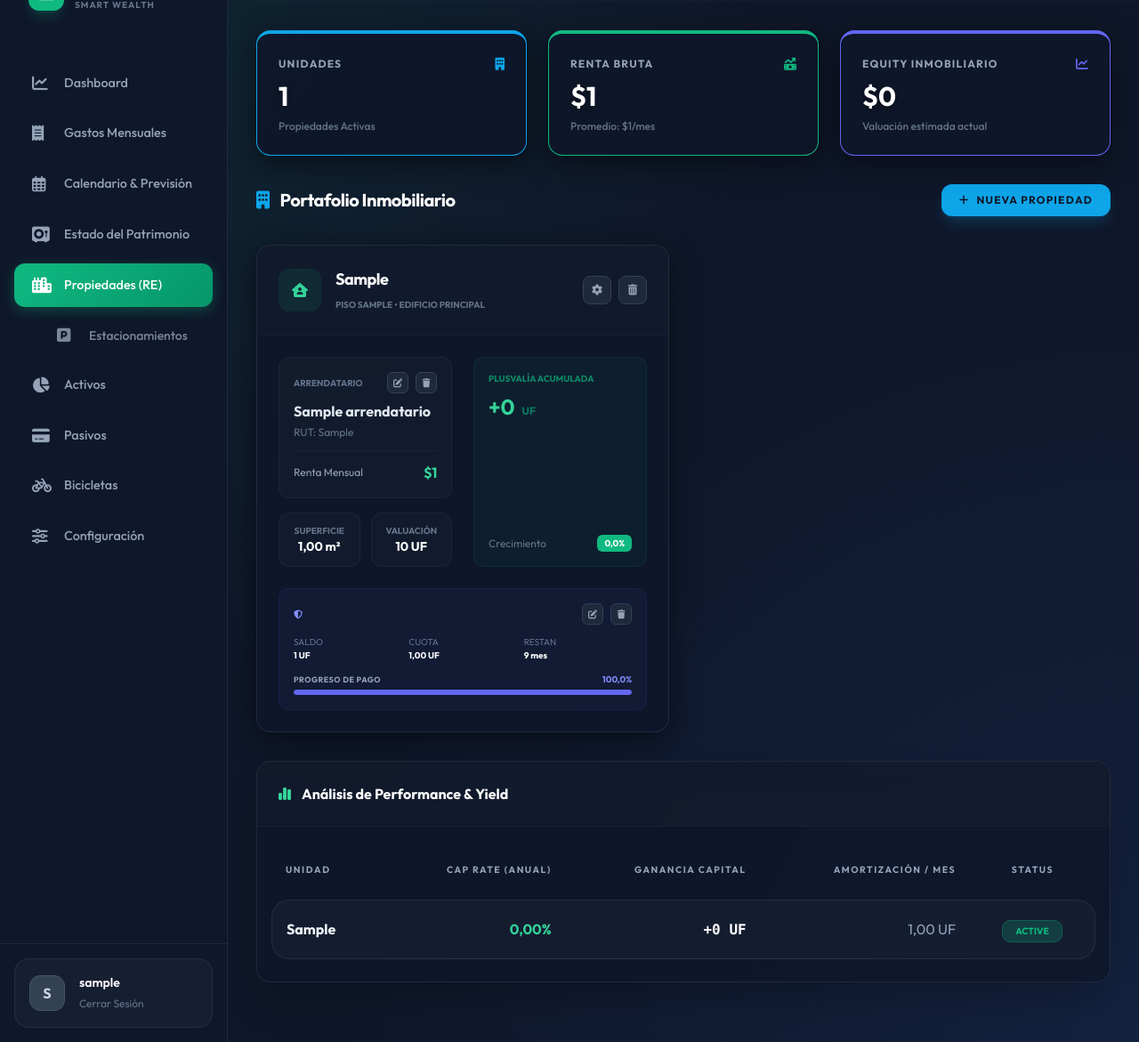
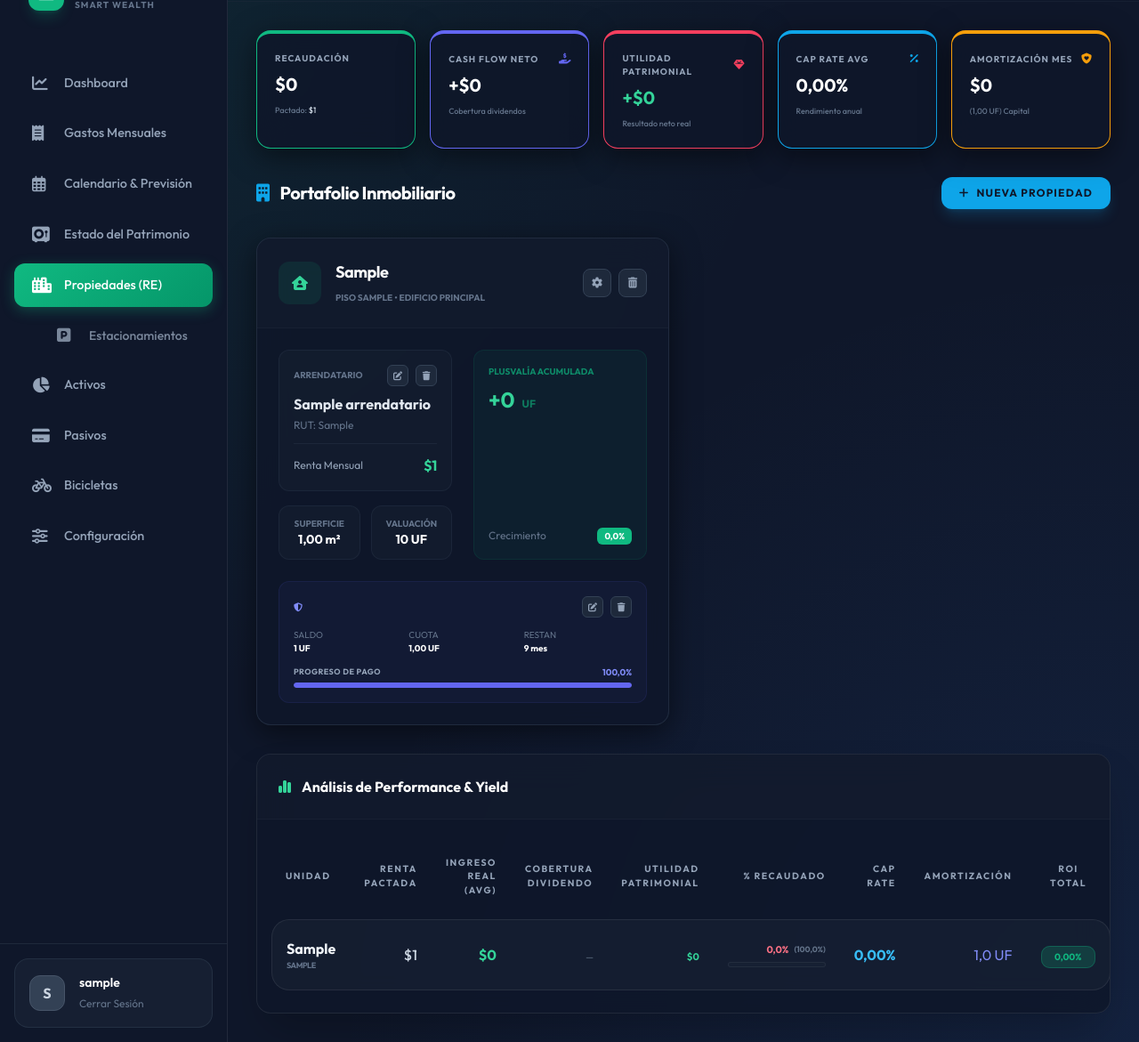
Before and after one commit to gusdrawn/personal_finance_ia, a Django app: page /dashboard/departamentos/ in a window 1280 px wide. Shown: the part 62-1233 px from the top of the page at 89% size. Run offline with Django 5.2, Linux system fonts and the light colour scheme; a user stored in the database is signed in; tables that the repository leaves empty hold one stand-in row (values such as "Sample post"); some libraries are stand-ins or nearby versions.

Commit message:
feat(real-estate): implement global metrics, dividend coverage and equity gain - Added `ensure_departamento_categories` to auto-sync income categories for Carga Masiva. - Implemented `Utilidad Patrimonial` (Equity Gain) metric: Cash Flow + Amortization. - Added `Dividend Coverage` calculation comparing real income vs mortgage payment. - Updated department dashboard with 5 new global card-stats:     * Total Real vs. Pactado Income.     * Portfolio Net Cash Flow.     * Total Monthly Equity Gain (Utilidad Patrimonial).     * Portfolio-wide Average Cap Rate.     * Total Monthly Principal Amortization (CLP and UF). - Refined ROI table with new columns, improved progress bars and color-coding. - Fixed CSS width bug in progress bars by enforcing dot decimal separator with `unlocalize`. - Added `subtract` template filter in core_extras.py.

```diff
--- a/core/templatetags/core_extras.py
+++ b/core/templatetags/core_extras.py
@@ -16,6 +16,14 @@ def divide(value, arg):
     except (ValueError, TypeError, ZeroDivisionError):
         return 0
 
+@register.filter
+def subtract(value, arg):
+    try:
+        return float(value) - float(arg)
+    except (ValueError, TypeError):
+        return 0
+
+
 @register.filter(name='split')
 def split(value, arg):
     return value.split(arg)
--- a/core/views.py
+++ b/core/views.py
@@ -37,6 +37,29 @@ def ensure_pasivos_for_products(user):
                 activo=True,
                 notas=f"Auto-generado desde Entidad Financiera: {prod.banco.nombre} - {prod.nombre}"
             )
+
+
+def ensure_departamento_categories(user):
+    """
+    Ensures each department has an INGRESO category for tracking rent payments.
+    """
+    from departamentos.models import Departamento
+    from gastos.models import CategoriaIngreso
+
+    deptos = Departamento.objects.filter(user=user)
+    for depto in deptos:
+        cat_nombre = f"Arriendo {depto.codigo}"
+        CategoriaIngreso.objects.get_or_create(
+            user=user,
+            nombre=cat_nombre,
+            tipo='INGRESO',
+            defaults={
+                'mostrar_en_carga_masiva': True,
+                'moneda_defecto': 'CLP',
+                'contabilizar': True,
+                'activo': True,
+            }
+        )
 
 
 @login_required
@@ -437,6 +460,9 @@ def departamentos(request):
     except TipoCambio.DoesNotExist:
         valor_uf = Decimal(0)
 
+    # Sync categories for departments if missing
+    ensure_departamento_categories(user)
+
     departamentos_qs = Departamento.objects.filter(user=user).prefetch_related(
         'arrendatario', 'credito_hipotecario'
     )
@@ -475,6 +501,10 @@ def departamentos(request):
             info['costo_admin'] = renta_esperada - ingreso_real if ingreso_real > 0 else Decimal(0)
             info['pct_admin'] = (info['costo_admin'] / renta_esperada * 100) if renta_esperada > 0 and ingreso_real > 0 else 0
 
+            # New Metric: % Ingreso vs Renta Mensual
+            info['pct_recaudacion'] = (ingreso_real / renta_esperada * 100) if renta_esperada > 0 else 0
+            info['missing_pct'] = max(0, 100 - info['pct_recaudacion'])
+
             valor_actual_clp = d.valor_actual_uf * valor_uf
             if valor_actual_clp > 0 and ingreso_real > 0:
                 info['roi_cashflow'] = float(ingreso_real * 12 / valor_actual_clp * 100)
@@ -485,10 +515,34 @@ def departamentos(request):
             if hasattr(d, 'credito_hipotecario'):
                 amort_mensual = d.credito_hipotecario.calcular_amortizacion_mensual() * valor_uf
                 info['roi_amort'] = float(amort_mensual * 12 / valor_actual_clp * 100) if valor_actual_clp > 0 else 0
+
+                # Dividend coverage metrics
+                dividendo_clp = d.credito_hipotecario.cuota_uf * valor_uf
+                info['dividendo_clp'] = dividendo_clp
+                info['cobertura_dividendo'] = (ingreso_real / dividendo_clp * 100) if dividendo_clp > 0 else 0
+                info['diferencia_dividendo'] = ingreso_real - dividendo_clp
+
+                # NEW: Utilidad Patrimonial (Cash Flow + Amortización)
+                # It represents the real gain after interests (Income - Interest)
+                info['utilidad_patrimonial'] = info['diferencia_dividendo'] + amort_mensual
             else:
                 info['roi_amort'] = 0
+                info['dividendo_clp'] = 0
+                info['cobertura_dividendo'] = 0
+                info['diferencia_dividendo'] = 0
+                info['utilidad_patrimonial'] = ingreso_real  # Without debt, entire income is gain (minus admin/tax costs already accounted in real income)
 
             info['roi_total'] = info['roi_cashflow'] + info['roi_amort']
+        else:
+            info['renta_esperada'] = 0
+            info['ingreso_real'] = 0
+            info['pct_recaudacion'] = 0
+            info['missing_pct'] = 100
+            info['dividendo_clp'] = 0
+            info['cobertura_dividendo'] = 0
+            info['diferencia_dividendo'] = 0
+            info['utilidad_patrimonial'] = 0
+            info['roi_total'] = 0
 
         deptos_con_roi.append(info)
 
@@ -497,10 +551,32 @@ def departamentos(request):
         tipo='CREDITO_HIPOTECARIO', activo=True
     ).select_related('banco')
 
+    # Calculate Global Portfolio Metrics for Cards
+    total_ingreso_real = sum(i['ingreso_real'] for i in deptos_con_roi)
+    total_renta_pactada = sum(i['renta_esperada'] for i in deptos_con_roi)
+    total_cobertura_dividendo = sum(i['diferencia_dividendo'] for i in deptos_con_roi)
+    total_utilidad_patrimonial = sum(i['utilidad_patrimonial'] for i in deptos_con_roi)
+
+    total_amort_uf = sum(
+        d.credito_hipotecario.calcular_amortizacion_mensual()
+        for d in departamentos_qs if hasattr(d, 'credito_hipotecario')
+    )
+    total_amort_clp = total_amort_uf * valor_uf
+
+    # Average Cap Rate (weighted by current market value)
+    total_value_clp = sum(i['valor_clp'] for i in deptos_con_roi)
+    avg_cap_rate = float(total_ingreso_real * 12 / total_value_clp * 100) if total_value_clp > 0 else 0
+
     context = {
         'departamentos': departamentos_qs,
         'deptos_con_roi': deptos_con_roi,
-        'total_arriendos': total_arriendos,
+        'total_arriendos': total_renta_pactada,
+        'total_ingreso_real': total_ingreso_real,
+        'total_cobertura_dividendo': total_cobertura_dividendo,
+        'total_utilidad_patrimonial': total_utilidad_patrimonial,
+        'total_amort_clp': total_amort_clp,
+        'total_amort_uf': total_amort_uf,
+        'avg_cap_rate': avg_cap_rate,
         'promedio_arriendo': promedio_arriendo,
         'total_valor_actual': total_valor_actual,
         'tipo_cambio': valor_uf,
@@ -661,12 +737,23 @@ def crear_departamento(request):
 @login_required
 def editar_departamento(request, pk):
     depto = Departamento.objects.get(pk=pk, user=request.user)
+    old_codigo = depto.codigo
+
     depto.codigo = request.POST.get('codigo')
     depto.piso = request.POST.get('piso')
     depto.metros_cuadrados = request.POST.get('metros_cuadrados')
     depto.valor_compra_uf = request.POST.get('valor_compra_uf')
     depto.valor_actual_uf = request.POST.get('valor_actual_uf')
     depto.save()
+
+    # Sync category name if code changed
+    if old_codigo != depto.codigo:
+        old_cat_nombre = f"Arriendo {old_codigo}"
+        new_cat_nombre = f"Arriendo {depto.codigo}"
+        CategoriaIngreso.objects.filter(
+            user=request.user, nombre=old_cat_nombre, tipo='INGRESO'
+        ).update(nombre=new_cat_nombre)
+
     return redirect('departamentos')
 
 
--- a/templates/departamentos.html
+++ b/templates/departamentos.html
@@ -1,36 +1,59 @@
 {% extends 'base.html' %}
 {% load core_extras %}
+{% load l10n %}
 
 {% block title %}Departamentos - FinanzasPersonalesIA{% endblock %}
 {% block page_title %}Real Estate Portfolio{% endblock %}
 
 {% block content %}
-<div class="grid grid-cols-1 md:grid-cols-3 gap-6 mb-8">
-    <div class="glass p-6 rounded-2xl border-t-4 border-sky-500 card-stat">
+<div class="grid grid-cols-1 md:grid-cols-3 lg:grid-cols-5 gap-4 mb-8">
+    <div class="glass p-5 rounded-2xl border-t-4 border-emerald-500 card-stat">
         <div class="flex items-center justify-between mb-2">
-            <span class="text-slate-400 text-xs font-bold uppercase tracking-widest">Unidades</span>
-            <i class="fas fa-building text-sky-500 text-sm"></i>
+            <span class="text-slate-400 text-[10px] font-bold uppercase tracking-widest">Recaudación</span>
+            <i class="fas fa-money-bill-get text-emerald-500 text-xs"></i>
         </div>
-        <p class="text-3xl font-bold text-white">{{ departamentos|length }}</p>
-        <p class="text-xs text-slate-500 mt-2 font-medium">Propiedades Activas</p>
+        <p class="text-xl font-bold text-white">${{ total_ingreso_real|floatformat:0 }}</p>
+        <p class="text-[9px] text-slate-500 mt-2 font-medium">Pactado: <span class="text-slate-300">${{ total_arriendos|floatformat:0 }}</span></p>
     </div>
 
-    <div class="glass p-6 rounded-2xl border-t-4 border-emerald-500 card-stat">
+    <div class="glass p-5 rounded-2xl border-t-4 border-indigo-500 card-stat">
         <div class="flex items-center justify-between mb-2">
-            <span class="text-slate-400 text-xs font-bold uppercase tracking-widest">Renta Bruta</span>
-            <i class="fas fa-money-bill-trend-up text-emerald-500 text-sm"></i>
+            <span class="text-slate-400 text-[10px] font-bold uppercase tracking-widest">Cash Flow Neto</span>
+            <i class="fas fa-hand-holding-dollar text-indigo-500 text-xs"></i>
         </div>
-        <p class="text-3xl font-bold text-white">${{ total_arriendos|floatformat:0|default:"0" }}</p>
-        <p class="text-xs text-slate-500 mt-2 font-medium">Promedio: ${{ promedio_arriendo|floatformat:0|default:"0" }}/mes</p>
+        <p class="text-xl font-bold {% if total_cobertura_dividendo >= 0 %}text-white{% else %}text-rose-400{% endif %}">
+            {% if total_cobertura_dividendo >= 0 %}+{% endif %}${{ total_cobertura_dividendo|floatformat:0 }}
+        </p>
+        <p class="text-[9px] text-slate-500 mt-2 font-medium text-indigo-400">Cobertura dividendos</p>
     </div>
 
-    <div class="glass p-6 rounded-2xl border-t-4 border-indigo-500 card-stat">
+    <div class="glass p-5 rounded-2xl border-t-4 border-rose-500 card-stat">
         <div class="flex items-center justify-between mb-2">
-            <span class="text-slate-400 text-xs font-bold uppercase tracking-widest">Equity Inmobiliario</span>
-            <i class="fas fa-chart-line text-indigo-500 text-sm"></i>
+            <span class="text-slate-400 text-[10px] font-bold uppercase tracking-widest">Utilidad Patrimonial</span>
+            <i class="fas fa-gem text-rose-500 text-xs"></i>
         </div>
-        <p class="text-3xl font-bold text-white">${{ total_valor_actual|floatformat:0|default:"0" }}</p>
-        <p class="text-xs text-slate-500 mt-2 font-medium">Valuación estimada actual</p>
+        <p class="text-xl font-bold text-emerald-400">
+            +${{ total_utilidad_patrimonial|floatformat:0 }}
+        </p>
+        <p class="text-[9px] text-slate-500 mt-2 font-medium">Resultado neto real</p>
+    </div>
+
+    <div class="glass p-5 rounded-2xl border-t-4 border-sky-500 card-stat">
+        <div class="flex items-center justify-between mb-2">
+            <span class="text-slate-400 text-[10px] font-bold uppercase tracking-widest">Cap Rate Avg</span>
+            <i class="fas fa-percent text-sky-500 text-xs"></i>
+        </div>
+        <p class="text-xl font-bold text-white">{{ avg_cap_rate|floatformat:2 }}%</p>
+        <p class="text-[9px] text-slate-500 mt-2 font-medium">Rendimiento anual</p>
+    </div>
+
+    <div class="glass p-5 rounded-2xl border-t-4 border-amber-500 card-stat">
+        <div class="flex items-center justify-between mb-2">
+            <span class="text-slate-400 text-[10px] font-bold uppercase tracking-widest">Amortización Mes</span>
+            <i class="fas fa-shield-heart text-amber-500 text-xs"></i>
+        </div>
+        <p class="text-xl font-bold text-white">${{ total_amort_clp|floatformat:0 }}</p>
+        <p class="text-[9px] text-slate-500 mt-2 font-medium">({{ total_amort_uf|floatformat:2 }} UF) Capital</p>
     </div>
 </div>
 
@@ -212,35 +235,81 @@
             <thead>
                 <tr>
                     <th class="text-left">Unidad</th>
-                    <th class="text-right">Cap Rate (Anual)</th>
-                    <th class="text-right">Ganancia Capital</th>
-                    <th class="text-right">Amortización / Mes</th>
-                    <th class="text-center">Status</th>
+                    <th class="text-right">Renta Pactada</th>
+                    <th class="text-right">Ingreso Real (Avg)</th>
+                    <th class="text-right">Cobertura Dividendo</th>
+                    <th class="text-right">Utilidad Patrimonial</th>
+                    <th class="text-right">% Recaudado</th>
+                    <th class="text-right">Cap Rate</th>
+                    <th class="text-right">Amortización</th>
+                    <th class="text-center">ROI Total</th>
                 </tr>
             </thead>
             <tbody>
-                {% for depto in departamentos %}
+                {% for item in deptos_con_roi %}
                 <tr>
-                    <td><span class="font-bold text-slate-100">{{ depto.codigo }}</span></td>
+                    <td>
+                        <div class="flex flex-col">
+                            <span class="font-bold text-slate-100">{{ item.depto.codigo }}</span>
+                            <span class="text-[9px] text-slate-500 uppercase font-black uppercase tracking-tighter line-clamp-1">{{ item.depto.piso }}</span>
+                        </div>
+                    </td>
+                    <td class="text-right text-slate-300 font-medium">
+                        ${{ item.renta_esperada|floatformat:0|default:"0" }}
+                    </td>
                     <td class="text-right text-emerald-400 font-bold">
-                        {% if depto.arrendatario %}
-                            {{ depto.arrendatario.monto_arriendo_clp|multiply:12|divide:tipo_cambio|divide:depto.valor_actual_uf|multiply:100|floatformat:2 }}%
+                        ${{ item.ingreso_real|floatformat:0|default:"0" }}
+                    </td>
+                    <td class="text-right">
+                        {% if item.dividendo_clp > 0 %}
+                        <div class="flex flex-col items-end">
+                            <span class="text-[11px] font-black {% if item.diferencia_dividendo >= 0 %}text-emerald-400{% else %}text-rose-400{% endif %}">
+                                {% if item.diferencia_dividendo >= 0 %}+{% endif %}${{ item.diferencia_dividendo|floatformat:0 }}
+                            </span>
+                            <span class="text-[9px] text-slate-500 font-bold">
+                                {{ item.cobertura_dividendo|floatformat:1 }}%
+                            </span>
+                        </div>
+                        {% else %}
+                        <span class="text-[10px] uppercase font-black text-slate-600 tracking-tighter">—</span>
+                        {% endif %}
+                    </td>
+                    <td class="text-right">
+                        <span class="text-[11px] font-black {% if item.utilidad_patrimonial >= 0 %}text-emerald-400{% else %}text-rose-400{% endif %}">
+                            ${{ item.utilidad_patrimonial|floatformat:0 }}
+                        </span>
+                    </td>
+                    <td class="text-right">
+                        <div class="flex flex-col items-end min-w-[110px]">
+                            <div class="flex items-center space-x-1.5 mb-1.5">
+                                <span class="text-[11px] font-black {% if item.pct_recaudacion >= 100 %}text-emerald-400{% elif item.pct_recaudacion > 0 %}text-amber-400{% else %}text-rose-400{% endif %}">
+                                    {{ item.pct_recaudacion|floatformat:1 }}%
+                                </span>
+                                <span class="text-[9px] text-slate-500 font-bold">
+                                    ({{ item.missing_pct|floatformat:1 }}%)
+                                </span>
+                            </div>
+                            <div class="w-full h-1.5 bg-slate-800/50 rounded-full overflow-hidden shadow-inner border border-white/5">
+                                <div class="h-full {% if item.pct_recaudacion >= 100 %}bg-emerald-500 shadow-[0_0_8px_rgba(16,185,129,0.4)]{% elif item.pct_recaudacion > 0 %}bg-amber-500 shadow-[0_0_8px_rgba(245,158,11,0.4)]{% else %}bg-rose-500{% endif %}" style="width: {{ item.pct_recaudacion|unlocalize }}%"></div>
+                            </div>
+                        </div>
+                    </td>
+                    <td class="text-right text-sky-400 font-bold">
+                        {% if item.depto.arrendatario %}
+                            {{ item.roi_cashflow|floatformat:2 }}%
                         {% else %}
                             0.00%
                         {% endif %}
                     </td>
-                    <td class="text-right">
-                        <span class="text-white font-mono font-bold">+{{ depto.ganancia_capital_uf|floatformat:0 }} UF</span>
-                    </td>
-                    <td class="text-right text-slate-400">
-                        {% if depto.credito_hipotecario %}
-                            {{ depto.credito_hipotecario.calcular_amortizacion_mensual|floatformat:2 }} UF
+                    <td class="text-right text-indigo-400">
+                        {% if item.depto.credito_hipotecario %}
+                            {{ item.depto.credito_hipotecario.calcular_amortizacion_mensual|floatformat:1 }} UF
                         {% else %}
-                            <span class="text-[10px] uppercase font-bold tracking-widest text-slate-600">Free & Clear</span>
+                            <span class="text-[9px] uppercase font-bold text-slate-600">No Debt</span>
                         {% endif %}
                     </td>
                     <td class="text-center">
-                        <span class="badge badge-primary">Active</span>
+                        <span class="badge {% if item.roi_total > 5 %}badge-emerald{% else %}badge-primary{% endif %}">{{ item.roi_total|floatformat:2 }}%</span>
                     </td>
                 </tr>
                 {% endfor %}
```
Also changed, not shown: AGENTS.md (+10 -0 lines).
